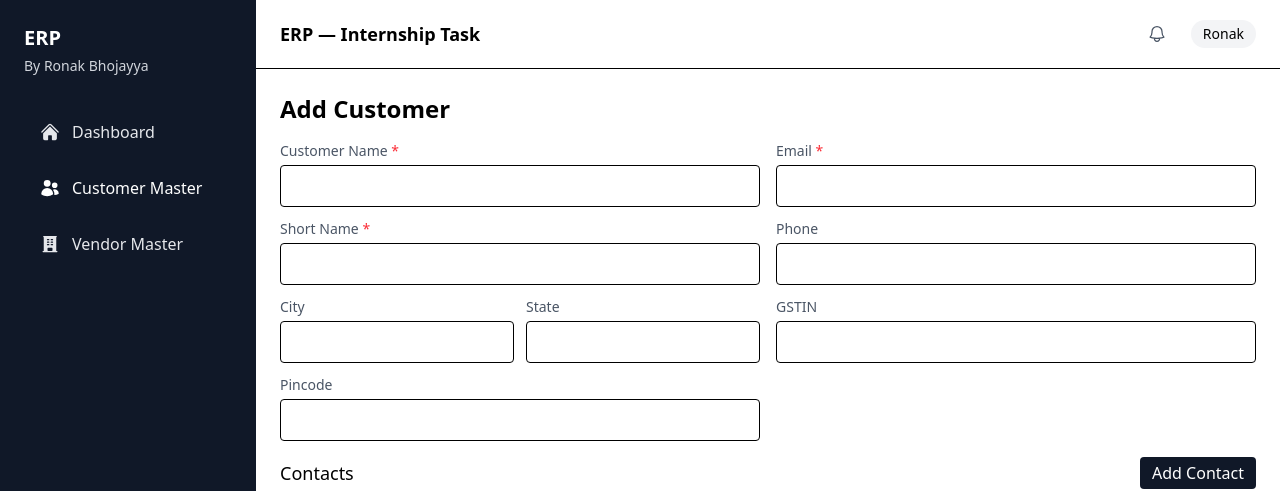
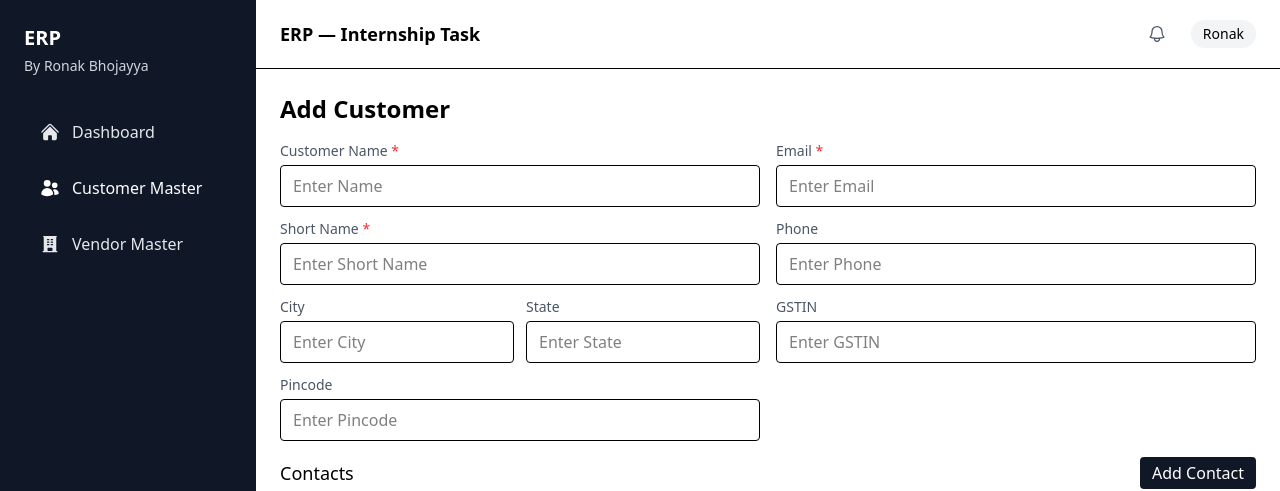
Before and after one commit to codeknack23/erp-internship-frontend, a React (Vite) app: page /customers/new in a window 1280 px wide. Shown: the top 491 px of the page. Built offline with nearby package versions, Linux system fonts and the light colour scheme; no server answers.

Commit message:
first commit

```diff
--- a/src/pages/CustomerForm.jsx
+++ b/src/pages/CustomerForm.jsx
@@ -109,7 +109,7 @@ export default function CustomerForm() {
           <input
             value={form.customerName}
             onChange={e => setForm({ ...form, customerName: e.target.value })}
-            className="w-full border rounded px-3 py-2 mt-1"
+            className="w-full border rounded px-3 py-2 mt-1" placeholder="Enter Name"
           />
 
           <label className="block text-sm text-gray-600 mt-3">
@@ -118,7 +118,7 @@ export default function CustomerForm() {
           <input
             value={form.shortName}
             onChange={e => setForm({ ...form, shortName: e.target.value })}
-            className="w-full border rounded px-3 py-2 mt-1"
+            className="w-full border rounded px-3 py-2 mt-1" placeholder="Enter Short Name"
           />
 
           <div className="grid grid-cols-2 gap-3 mt-3">
@@ -128,6 +128,7 @@ export default function CustomerForm() {
                 value={form.city}
                 onChange={e => setForm({ ...form, city: e.target.value })}
                 className="w-full border rounded px-3 py-2 mt-1"
+                placeholder="Enter City"
               />
             </div>
             <div>
@@ -136,6 +137,7 @@ export default function CustomerForm() {
                 value={form.state}
                 onChange={e => setForm({ ...form, state: e.target.value })}
                 className="w-full border rounded px-3 py-2 mt-1"
+                placeholder="Enter State"
               />
             </div>
           </div>
@@ -145,6 +147,7 @@ export default function CustomerForm() {
             value={form.pincode}
             onChange={e => setForm({ ...form, pincode: e.target.value })}
             className="w-full border rounded px-3 py-2 mt-1"
+            placeholder="Enter Pincode"
           />
         </div>
 
@@ -156,18 +159,21 @@ export default function CustomerForm() {
             value={form.email}
             onChange={e => setForm({ ...form, email: e.target.value })}
             className="w-full border rounded px-3 py-2 mt-1"
+            placeholder="Enter Email"
           />
           <label className="block text-sm text-gray-600 mt-3">Phone</label>
           <input
             value={form.phone}
             onChange={e => setForm({ ...form, phone: e.target.value })}
             className="w-full border rounded px-3 py-2 mt-1"
+            placeholder="Enter Phone"
           />
           <label className="block text-sm text-gray-600 mt-3">GSTIN</label>
           <input
             value={form.gstin}
             onChange={e => setForm({ ...form, gstin: e.target.value })}
             className="w-full border rounded px-3 py-2 mt-1"
+            placeholder="Enter GSTIN"
           />
         </div>
       </div>
--- a/src/pages/VendorForm.jsx
+++ b/src/pages/VendorForm.jsx
@@ -111,6 +111,7 @@ export default function VendorForm() {
             value={form.vendorName}
             onChange={e => setForm({ ...form, vendorName: e.target.value })}
             className="w-full border rounded px-3 py-2 mt-1"
+            placeholder="Enter Vendor Name"
           />
 
           <label className="block text-sm text-gray-600 mt-3">
@@ -120,6 +121,7 @@ export default function VendorForm() {
             value={form.shortName}
             onChange={e => setForm({ ...form, shortName: e.target.value })}
             className="w-full border rounded px-3 py-2 mt-1"
+            placeholder="Enter Short Name"
           />
 
           <label className="block text-sm text-gray-600 mt-3">City</label>
@@ -127,6 +129,7 @@ export default function VendorForm() {
             value={form.city}
             onChange={e => setForm({ ...form, city: e.target.value })}
             className="w-full border rounded px-3 py-2 mt-1"
+            placeholder="Enter City"
           />
         </div>
 
@@ -138,6 +141,7 @@ export default function VendorForm() {
             value={form.email}
             onChange={e => setForm({ ...form, email: e.target.value })}
             className="w-full border rounded px-3 py-2 mt-1"
+            placeholder="Enter Email"
           />
 
           <label className="block text-sm text-gray-600 mt-3">Phone</label>
@@ -145,6 +149,7 @@ export default function VendorForm() {
             value={form.phone}
             onChange={e => setForm({ ...form, phone: e.target.value })}
             className="w-full border rounded px-3 py-2 mt-1"
+            placeholder="Enter Phone"
           />
 
           <label className="block text-sm text-gray-600 mt-3">GSTIN</label>
@@ -152,6 +157,7 @@ export default function VendorForm() {
             value={form.gstin}
             onChange={e => setForm({ ...form, gstin: e.target.value })}
             className="w-full border rounded px-3 py-2 mt-1"
+            placeholder="Enter GSTIN"
           />
 
           <label className="inline-flex items-center gap-2 mt-3">
```
